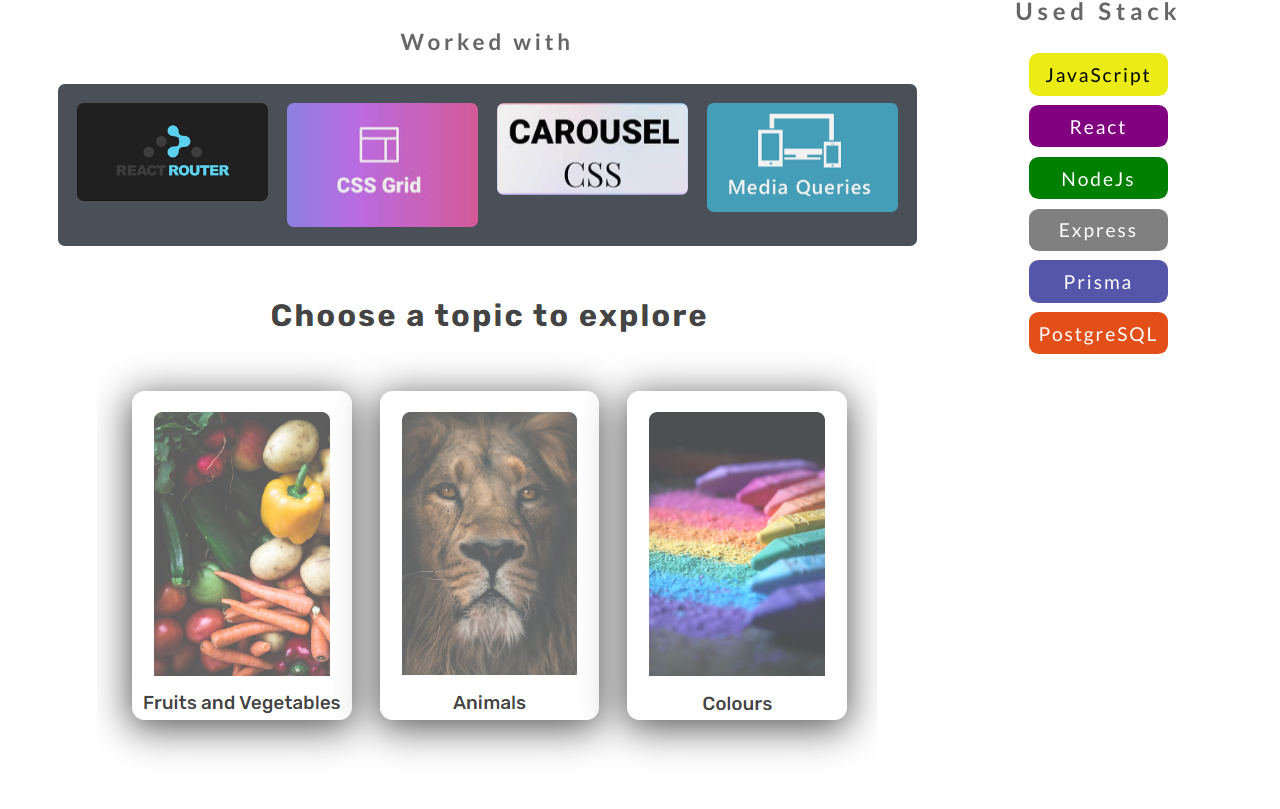
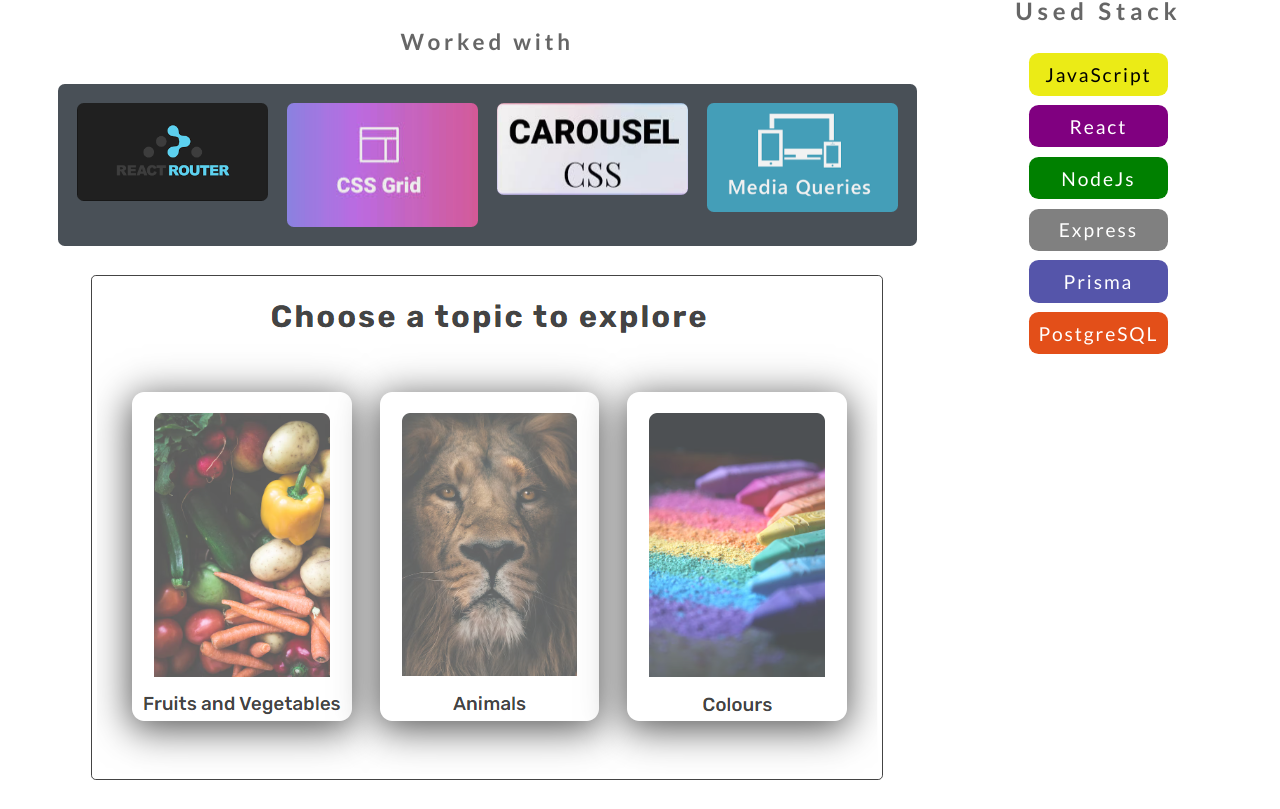
Before and after one commit to New-Arday/my-portfolio, a React (Create React App) app: page /learnArabic in a window 1280 px wide. Shown: the part 973-1782 px from the top of the page. Built offline with nearby package versions, Linux system fonts and the light colour scheme.

Commit message:
Added border to image on learn arabic page

```diff
--- a/src/projects/Project_LearnArabic.css
+++ b/src/projects/Project_LearnArabic.css
@@ -116,6 +116,7 @@
   padding: 0.5rem;
   max-width: 100%;
   border-radius: 0.5rem;
+  border: solid #444 0.5px;
 }
 
 .arabic__link-box {
--- a/src/projects/Project_LearnArabic.jsx
+++ b/src/projects/Project_LearnArabic.jsx
@@ -18,7 +18,7 @@ function Project_LearnArabic() {
           <h4 className="arabic__project-title">Gateway to Arabic</h4>
           <p className="arabic__project-description">
             The project is based on the book:
-            <span className="arabic__title-of-book">Gateway to Arabic </span>
+            <span className="arabic__title-of-book"> Gateway to Arabic </span>
             level 2. The content is from the book.
           </p>
           <p className="arabic__project-description">
```
